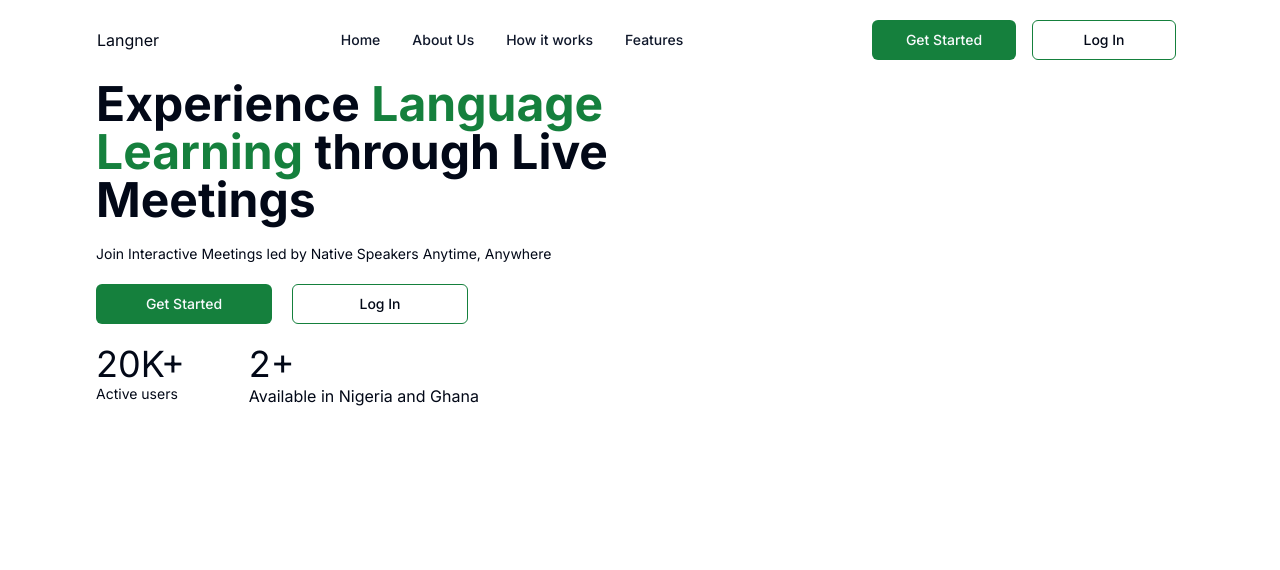
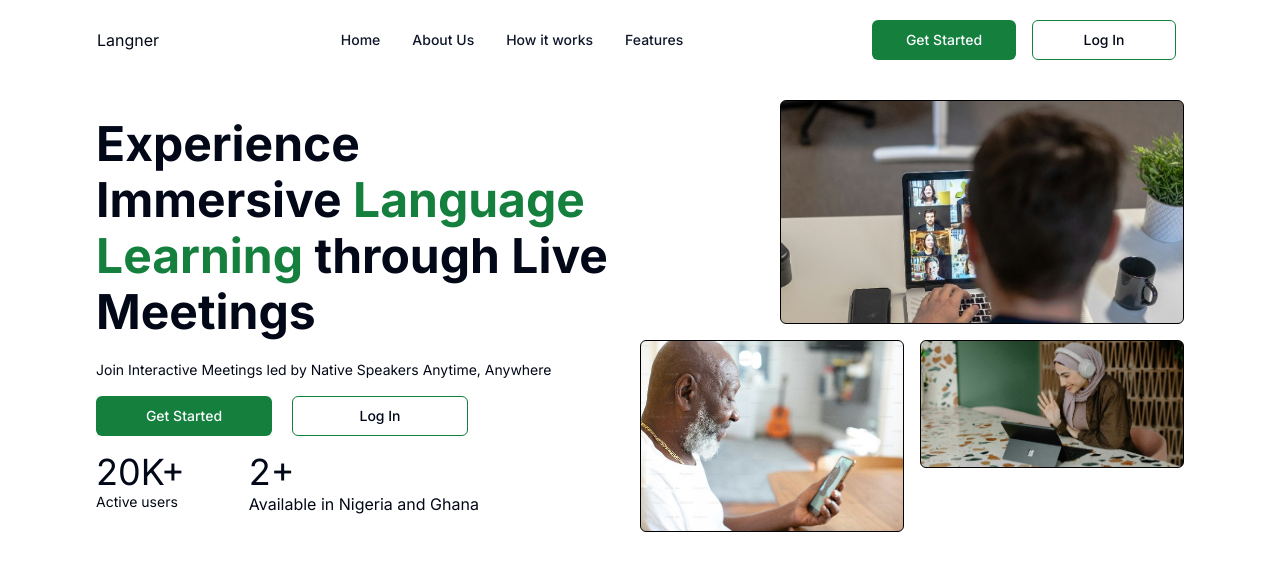
Before and after one commit to damaestro165/langner, a Next.js app: page / in a window 1280 px wide. Shown: the top 570 px of the page. Built offline with nearby package versions, Linux system fonts and the light colour scheme.

Commit message:
feat: mobile cta

```diff
--- a/app/(root)/(home)/page.tsx
+++ b/app/(root)/(home)/page.tsx
@@ -5,12 +5,12 @@ import React from 'react'
 
 const Home = () => {
   return (
-    <main >
-      <section className='flex gap-0 items-center'>
-       <div className='flex px-24 gap-5 flex-col w-2/3'>
+    <main  className='flex flex-col'>
+      <section className='flex flex-col-reverse lg:flex-row lg:items-center mt-5 lg:px-20 xl:px-24 justify-center gap-5 xl:gap-0  '>
+       <div className='flex justify-center gap-4  px-8 lg:p-0 flex-col lg:w-1/2'>
          <div className='flex gap-5  flex-col'>
-          <h1 className='text-5xl font-bold'>
-            Experience <span className=' text-green-700' > Language
+          <h1 className='text-2xl lg:text-4xl lg:pr-8 xl:text-5xl xl:leading-[3.5rem] font-bold xl:pr-6'>
+            Experience Immersive <span className=' text-green-700' > Language
                Learning</span>  through Live Meetings
           </h1>
           <p className='font-[400] text-sm'>Join Interactive Meetings led by Native Speakers Anytime, Anywhere</p>
@@ -31,14 +31,13 @@ const Home = () => {
 
         </div>
        </div>
-       <div className='grid w-1/2 gap-4 grid-cols-5 mt-5 -ml-40'>
-
-        {/* <Image src="/image/heroimageone.jpeg" alt='heroimage' width={350} height={150} className=' rounded-md w-60 col-span-4 col-start-2 border border-black' />
-        <Image src="/image/heroimagetwo.jpeg" alt='heroimage' width={250} height={150} className=' rounded-md col-span-2 h-60 border border-black '  />
-        <Image src="/image/heroimagethree.jpeg" alt='heroimage' width={250} height={150} className=' rounded-md col-span-2 border border-black  ' /> */}
+       <div className='lg:grid hidden lg:w-1/2 gap-4 grid-cols-4'>
+       <div className='border rounded-md w-full h-56 border-black col-span-3 col-start-2 bg-[url("/image/heroimageone.jpeg")] bg-cover bg-center'></div>
+       <div className='border rounded-md w-full h-48 border-black col-span-2 bg-[url("/image/heroimagetwo.jpeg")] bg-cover bg-center'></div>
+       <div className='border rounded-md w-full h-32 border-black col-span-2 bg-[url("/image/heroimagethree.jpeg")] bg-cover bg-center'></div>
        </div>
       </section>
-      <section></section>
+
     </main>
   )
 }
```
